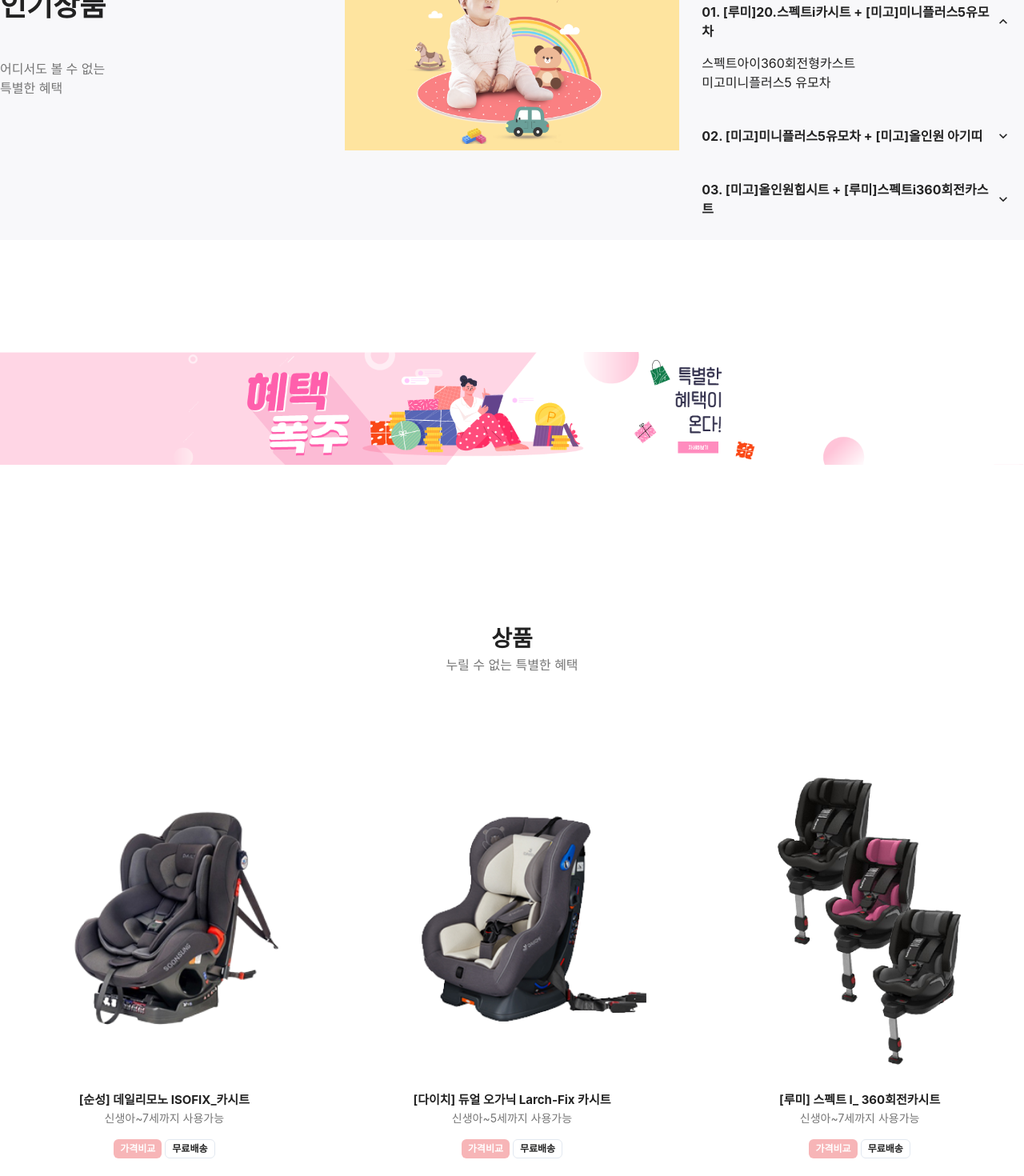
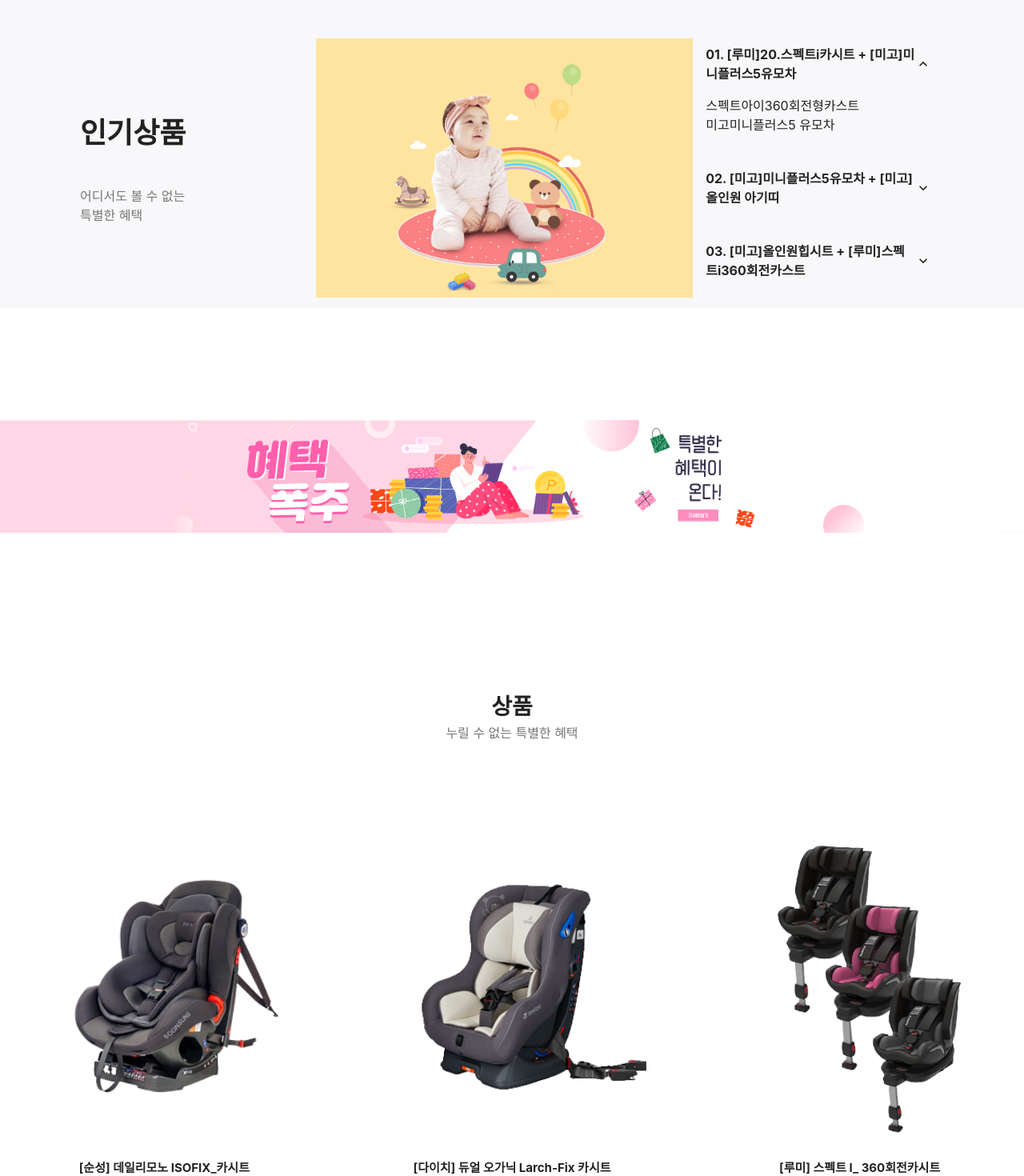
Before and after one commit to been95/simple-shopping-mall, a React (Create React App) app: page / in a window 1280 px wide. Shown: the part 1000-2470 px from the top of the page at 80% size. Built offline with nearby package versions, Linux system fonts and the light colour scheme.

Commit message:
feat: home

```diff
--- /dev/null
+++ b/src/components/items/index.js
@@ -0,0 +1,36 @@
+import React from "react";
+import { Box, Button, Grid } from "@chakra-ui/react";
+
+// TODO: api 실데이터반영
+import mockData from "../../entities/items/mock";
+
+const Item = () => {
+  return (
+    <Grid templateColumns="repeat(3, 2fr)" gap={6} align="center" spacing="21px">
+      {mockData.map(({ id, title, desc, image }) => (
+        <Box key={id}>
+          <Box>
+            <img src={image} className="img-fluid" />
+          </Box>
+
+          <Box fontSize="15px" fontWeight="bold" mt="16px">
+            {title}
+          </Box>
+          <Box color="#767676" fontSize="14px">
+            {desc}
+          </Box>
+          <Box mt="15px">
+            <Button bg="pink.100" color="#ffff" size="xs">
+              가격비교
+            </Button>
+            <Button variant="outline" size="xs" ml="4px">
+              무료배송
+            </Button>
+          </Box>
+        </Box>
+      ))}
+    </Grid>
+  );
+};
+
+export default Item;
--- /dev/null
+++ b/src/entities/items/mock.js
@@ -0,0 +1,10 @@
+const mockData = [
+  { id: 1, title: "[순성] 데일리모노 ISOFIX_카시트", desc: "신생아~7세까지 사용가능", image: "img/daily_mono.png" },
+  { id: 2, title: "[다이치] 듀얼 오가닉 Larch-Fix 카시트", desc: "신생아~5세까지 사용가능", image: "img/daichi_1.png" },
+  { id: 3, title: "[루미] 스펙트 I_ 360회전카시트", desc: "신생아~7세까지 사용가능", image: "img/spect.png" },
+  { id: 4, title: "[순성] 듀클핀 Isofix_카시트", desc: "신생아~7세까지 사용가능", image: "img/duklefin.png" },
+  { id: 5, title: "[다이치] 원픽스 360 Isofix 카시트", desc: "신생아~4세까지 사용가능", image: "img/daichi_one.png" },
+  { id: 6, title: "[미고] 미고미니플러스5유모차", desc: "신생아~3세까지 사용가능", image: "img/migo.png" },
+];
+
+export default mockData;
--- a/src/pages/Home.js
+++ b/src/pages/Home.js
@@ -1,67 +1,64 @@
 import React from "react";
-import { Box, useColorModeValue, Button, Grid, Image, Text,Divider} from "@chakra-ui/react";
-import {
-  Accordion,
-  AccordionItem,
-  AccordionButton,
-  AccordionPanel,
-  AccordionIcon,
-} from '@chakra-ui/react'
-
-const mockData = [
-  { id: 1, title: "[순성] 데일리모노 ISOFIX_카시트", desc: "신생아~7세까지 사용가능", image : 'img/daily_mono.png'},
-  { id: 2, title: "[다이치] 듀얼 오가닉 Larch-Fix 카시트", desc: "신생아~5세까지 사용가능", image : 'img/daichi_1.png' },
-  { id: 3, title: "[루미] 스펙트 I_ 360회전카시트", desc: "신생아~7세까지 사용가능", image : 'img/spect.png'},
-  { id: 4, title: "[순성] 듀클핀 Isofix_카시트", desc: "신생아~7세까지 사용가능",image : 'img/duklefin.png'},
-  { id: 5, title: "[다이치] 원픽스 360 Isofix 카시트", desc: "신생아~4세까지 사용가능", image : 'img/daichi_one.png'},
-  { id: 6, title: "[미고] 미고미니플러스5유모차", desc: "신생아~3세까지 사용가능",image : 'img/migo.png' },
-];
+import { Box, useColorModeValue, Button, Flex, Image, Text, Divider, Accordion, AccordionItem, AccordionButton, AccordionPanel, AccordionIcon } from "@chakra-ui/react";
+import ItemList from "../components/items";
+import { motion, useViewportScroll } from "framer-motion";
 
 const Home = () => {
   const bg = useColorModeValue("white", "gray.700");
-
+  const { scrollYProgress } = useViewportScroll();
 
   return (
     <div>
+      {JSON.stringify(scrollYProgress)}
+      <motion.div style={{ width: "100%", height: "100px", backgroundColor: "red", scaleX: scrollYProgress }}>motion div</motion.div>
+      {/*배너*/}
       <Box position="relative">
-        <Image src='img/slide-welcome-01.png' alt='Dan Abramov' w='100%'/>
-        <Box position='absolute' top='370px' mr='295px' ml="300px">
-            <Text fontSize='6xl' fontWeight="bold" color="#FFFFFF">어디서도 누릴 수 <br />없는 특별 혜택</Text>
-            <Text fontSize='xl' color="#FFFFFF" mt='50px'>누릴 수 없는 특급혜택들!! 만나봐요</Text>
-            <Button variantColor="teal" variant="link" mt='47px' color="#FFFFFF">
+        <Image src="img/slide-welcome-01.png" alt="Dan Abramov" w="100%" />
+        <Box position="absolute" top="370px" mr="295px" ml="300px">
+          <Text fontSize="6xl" fontWeight="bold" color="#FFFFFF">
+            어디서도 누릴 수 <br />
+            없는 특별 혜택
+          </Text>
+          <Text fontSize="xl" color="#FFFFFF" mt="50px">
+            누릴 수 없는 특급혜택들!! 만나봐요
+          </Text>
+          <Button colorScheme="teal" variant="link" mt="47px" color="#FFFFFF">
             View more
           </Button>
         </Box>
       </Box>
-
-      <Box>
-          <Box background='#F8F8FA' w='100%' h='500px' position="relative"></Box>
-          <Grid  templateColumns='repeat(3, 1fr)' gap={3} mt='-400px' position='absolute'>
-              <Box mt='80px'>
-                <Text fontSize='4xl' fontWeight="bold">
+      {/*인기상품*/}
+      <Box background="#F8F8FA" pt="100px" px="100px">
+        <Flex justifyContent="space-between" alignItems="start">
+          <Flex alignItems="center">
+            <Box w="400px">
+              <Text fontSize="4xl" fontWeight="bold">
                 인기상품
               </Text>
-                <Text color="#767676" mt='40px'>
-                  어디서도 볼 수 없는 <br/>특별한 혜택
+              <Text color="#767676" mt="40px">
+                어디서도 볼 수 없는 <br />
+                특별한 혜택
               </Text>
             </Box>
             <Box>
-              <Image src='img/best_banner.png' alt='Dan Abramov'/>
-              <Divider borderColor="#FEE49F" position='absolute' w='453px' top='70px' right='200px'/>
+              <Image src="img/best_banner.png" alt="Dan Abramov" />
+              <Divider borderColor="#FEE49F" position="absolute" w="453px" top="70px" right="200px" />
             </Box>
+          </Flex>
 
-              <Accordion defaultIndex={[0]} allowMultiple mt="95px">
+          <Accordion defaultIndex={[0]}>
             <AccordionItem>
               <h2>
                 <AccordionButton>
-                      <Box flex='1' textAlign='left' fontWeight="bold">
+                  <Box flex="1" textAlign="left" fontWeight="bold">
                     01. [루미]20.스펙트i카시트 + [미고]미니플러스5유모차
                   </Box>
                   <AccordionIcon />
                 </AccordionButton>
               </h2>
-                  <AccordionPanel pb={2} >
-                  스펙트아이360회전형카스트<br/>
+              <AccordionPanel pb={2}>
+                스펙트아이360회전형카스트
+                <br />
                 미고미니플러스5 유모차
               </AccordionPanel>
             </AccordionItem>
@@ -69,67 +66,49 @@
             <AccordionItem>
               <h2>
                 <AccordionButton mt="27px">
-                      <Box flex='1' textAlign='left'   fontWeight="bold">
+                  <Box flex="1" textAlign="left" fontWeight="bold">
                     02. [미고]미니플러스5유모차 + [미고]올인원 아기띠
                   </Box>
                   <AccordionIcon />
                 </AccordionButton>
               </h2>
               <AccordionPanel pb={2}>
-                    미고 미니플러스5 유모차<br />
+                미고 미니플러스5 유모차
+                <br />
                 미고 올인원 아기띠
               </AccordionPanel>
             </AccordionItem>
 
             <AccordionItem>
               <h2>
-                    <AccordionButton  mt="27px" mb="27px">
-                      <Box flex='1' textAlign='left'   fontWeight="bold">
+                <AccordionButton mt="27px" mb="27px">
+                  <Box flex="1" textAlign="left" fontWeight="bold">
                     03. [미고]올인원힙시트 + [루미]스펙트i360회전카스트
                   </Box>
                   <AccordionIcon />
                 </AccordionButton>
               </h2>
-                  <AccordionPanel pb={2} >
-                    미고 올인원 아기띠<br />
+              <AccordionPanel pb={2}>
+                미고 올인원 아기띠
+                <br />
                 스펙트아이360회전형카스트
               </AccordionPanel>
             </AccordionItem>
           </Accordion>
-
-          </Grid>
-
+        </Flex>
       </Box>
-
-      <Box mt='140px'>
-        <Image src='img/mini_banner.png' alt='Dan Abramov' w='100%'/>
+      {/*미니배너 */}
+      <Box mt="140px">
+        <Image src="img/mini_banner.png" alt="Dan Abramov" w="100%" />
       </Box>
-
-      <Box align='center' mt='196px' mb='105px'>
-        <Text fontSize='1.75rem' fontWeight="bold">상품</Text>
+      {/*상품 */}
+      <Box align="center" mt="196px" mb="105px">
+        <Text fontSize="1.75rem" fontWeight="bold">
+          상품
+        </Text>
         <Text color="#767676">누릴 수 없는 특별한 혜택</Text>
       </Box>
-      <Grid templateColumns='repeat(3, 2fr)' gap={6} align='center' spacing='21px'>
-        {mockData.map(({ id, title, desc, image} ) => (
-          <Box key={id}>
-                <Box>
-                  <img src={ image } className="img-fluid" />
-                </Box>
-
-                <Box fontSize="15px" fontWeight="bold"  mt="16px">{title}</Box>
-                <Box color="#767676" fontSize="14px">{desc}</Box>
-            <Box mt="15px">
-              <Button  bg="pink.100" color="#ffff" size="xs">
-                가격비교
-              </Button>
-              <Button  variant="outline" size="xs" ml="4px">
-                무료배송
-              </Button>
-            </Box>
-          </Box>
-        ))}
-      </Grid>
-
+      <ItemList />
     </div>
   );
 };
```
Also changed, not shown: src/components/item/index.js (deleted, +0 -20 lines). Lines whose indentation alone changed are shown as unchanged.
